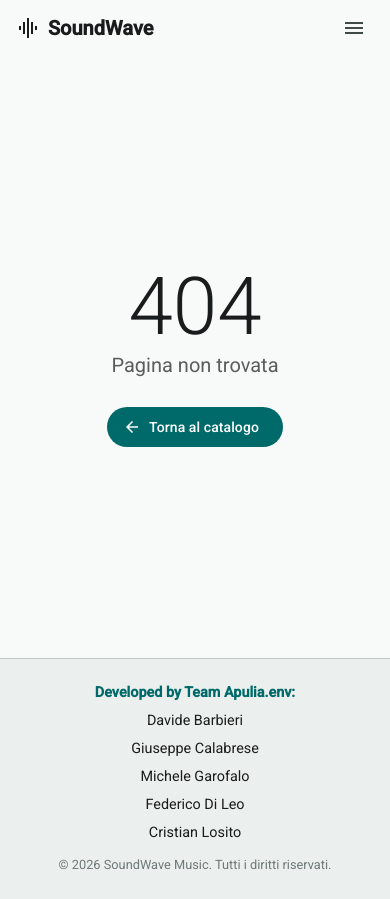
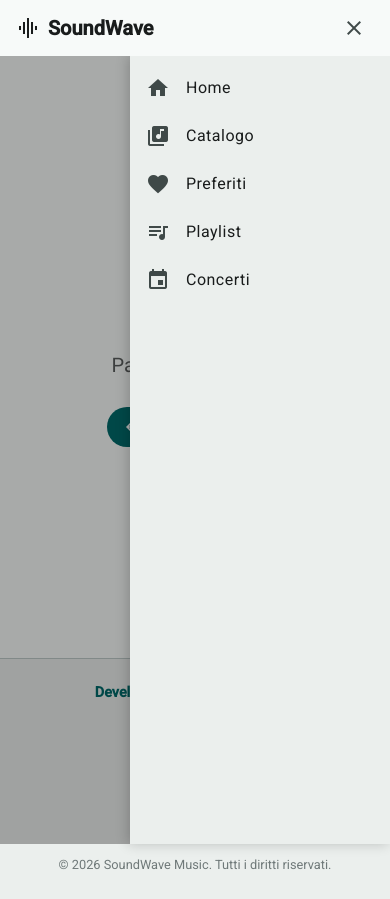
Before and after one commit to Rhaastrake/SoundWave-Music_Team-Apulia.env, an Angular app: page /not-found in a window 390 px wide. Both pictures are taken after a click on the button "menu". Built offline with nearby package versions, Linux system fonts and the light colour scheme.

Commit message:
Fixed burger button menu not opening

```diff
--- a/src/app/components/header/header.html
+++ b/src/app/components/header/header.html
@@ -10,7 +10,7 @@
         mat-button
         routerLink="/"
         routerLinkActive="active-link"
-        [routerLinkActiveOptions]="{ exact: true }"
+        [routerLinkActiveOptions]="exactMatch"
         >Home</a
       >
       <a mat-button routerLink="/catalog" routerLinkActive="active-link">Catalogo</a>
@@ -20,74 +20,62 @@
       <a mat-button routerLink="/prenotazioni" routerLinkActive="active-link">Prenotazioni</a>
     </nav>
 
-    <button mat-icon-button class="hamburger-btn" (click)="sidenav.toggle()" aria-label="Menu">
-      <mat-icon>menu</mat-icon>
+    <button
+      mat-icon-button
+      class="hamburger-btn"
+      type="button"
+      (click)="toggleMenu()"
+      [attr.aria-expanded]="isMenuOpen()"
+      [attr.aria-label]="menuLabel()"
+      aria-controls="mobile-drawer"
+    >
+      <mat-icon>{{ menuIcon() }}</mat-icon>
     </button>
   </div>
 </mat-toolbar>
 
-<mat-sidenav-container class="sidenav-container" [hasBackdrop]="true">
-  <mat-sidenav #sidenav mode="over" position="end" class="app-sidenav">
+<div class="menu-backdrop" [class.open]="isMenuOpen()" (click)="closeMenu()"></div>
+
+<nav id="mobile-drawer" class="mobile-drawer" [class.open]="isMenuOpen()">
   <mat-nav-list>
     <a
       mat-list-item
       routerLink="/"
       routerLinkActive="active-link"
-        [routerLinkActiveOptions]="{ exact: true }"
-        (click)="sidenav.close()"
+      [routerLinkActiveOptions]="exactMatch"
+      (click)="closeMenu()"
     >
       <mat-icon matListItemIcon>home</mat-icon>
       <span matListItemTitle>Home</span>
     </a>
-      <a
-        mat-list-item
-        routerLink="/catalog"
-        routerLinkActive="active-link"
-        (click)="sidenav.close()"
-      >
+
+    <a mat-list-item routerLink="/catalog" routerLinkActive="active-link" (click)="closeMenu()">
       <mat-icon matListItemIcon>library_music</mat-icon>
       <span matListItemTitle>Catalogo</span>
     </a>
-      <a
-        mat-list-item
-        routerLink="/favorites"
-        routerLinkActive="active-link"
-        (click)="sidenav.close()"
-      >
-        <mat-icon matListItemIcon>person</mat-icon>
+
+    <a mat-list-item routerLink="/favorites" routerLinkActive="active-link" (click)="closeMenu()">
+      <mat-icon matListItemIcon>favorite</mat-icon>
       <span matListItemTitle>Preferiti</span>
     </a>
-      <a
-        mat-list-item
-        routerLink="/playlists"
-        routerLinkActive="active-link"
-        (click)="sidenav.close()"
-      >
-        <mat-icon matListItemIcon>playlist</mat-icon>
+
+    <a mat-list-item routerLink="/playlists" routerLinkActive="active-link" (click)="closeMenu()">
+      <mat-icon matListItemIcon>queue_music</mat-icon>
       <span matListItemTitle>Playlist</span>
     </a>
-      <a
-        mat-list-item
-        routerLink="/concerts"
-        routerLinkActive="active-link"
-        (click)="sidenav.close()"
-      >
+
+    <a mat-list-item routerLink="/concerts" routerLinkActive="active-link" (click)="closeMenu()">
       <mat-icon matListItemIcon>event</mat-icon>
       <span matListItemTitle>Concerti</span>
     </a>
+
     <a
       mat-list-item
       routerLink="/prenotazioni"
       routerLinkActive="active-link"
-        (click)="sidenav.close()"
+      (click)="closeMenu()"
     >
-        <mat-icon matListItemIcon>confirmation_number</mat-icon>
-        <span matListItemTitle>Prenotazioni</span>
-      </a>
-    </mat-nav-list>
-  </mat-sidenav>
-
-  <mat-sidenav-content>
-    <ng-content></ng-content>
-  </mat-sidenav-content>
-</mat-sidenav-container>
+      <mat-icon matListItemIcon>confirmation</mat-icon></a
+    ></mat-nav-list
+  >
+</nav>
--- a/src/app/components/header/header.scss
+++ b/src/app/components/header/header.scss
@@ -1,7 +1,17 @@
+:host {
+  --app-header-height: 64px;
+}
+
+@media (max-width: 599px) {
+  :host {
+    --app-header-height: 56px;
+  }
+}
+
 .app-toolbar {
   position: sticky;
   top: 0;
-  z-index: 1000;
+  z-index: 1003;
   padding: 0 !important;
 
   .toolbar-container {
@@ -40,6 +50,55 @@
   }
 }
 
+.menu-backdrop {
+  position: fixed;
+  top: var(--app-header-height);
+  right: 0;
+  bottom: 0;
+  left: 0;
+  z-index: 1001;
+  background: rgba(0, 0, 0, 0.32);
+  opacity: 0;
+  visibility: hidden;
+  transition:
+    opacity 0.25s ease,
+    visibility 0.25s ease;
+
+  &.open {
+    opacity: 1;
+    visibility: visible;
+  }
+}
+
+.mobile-drawer {
+  position: fixed;
+  top: var(--app-header-height);
+  right: 0;
+  bottom: 0;
+  z-index: 1002;
+  width: 260px;
+  max-width: 80vw;
+  background: var(--mat-sys-surface-container, #fff);
+  color: var(--mat-sys-on-surface);
+  box-shadow: -2px 0 12px rgba(0, 0, 0, 0.2);
+  transform: translateX(100%);
+  visibility: hidden;
+  transition:
+    transform 0.25s ease,
+    visibility 0.25s ease;
+  overflow-y: auto;
+
+  &.open {
+    transform: translateX(0);
+    visibility: visible;
+  }
+
+  .active-link {
+    background-color: var(--mat-sys-secondary-container);
+    font-weight: 600;
+  }
+}
+
 @media (max-width: 768px) {
   .app-toolbar {
     .toolbar-container {
--- a/src/app/components/header/header.ts
+++ b/src/app/components/header/header.ts
@@ -1,8 +1,7 @@
-import { Component, signal } from '@angular/core';
+import { Component, computed, signal } from '@angular/core';
 import { MatButtonModule } from '@angular/material/button';
 import { MatIconModule } from '@angular/material/icon';
 import { MatListModule } from '@angular/material/list';
-import { MatSidenavModule } from '@angular/material/sidenav';
 import { MatToolbarModule } from '@angular/material/toolbar';
 import { RouterLink, RouterLinkActive } from '@angular/router';
 
@@ -14,14 +13,19 @@ import { RouterLink, RouterLinkActive } from '@angular/router';
     MatToolbarModule,
     MatButtonModule,
     MatIconModule,
-    MatSidenavModule,
     MatListModule,
   ],
   templateUrl: './header.html',
   styleUrl: './header.scss',
 })
 export class HeaderComponent {
-  isMenuOpen = signal(false);
+  readonly isMenuOpen = signal(false);
+
+  readonly menuIcon = computed(() => (this.isMenuOpen() ? 'close' : 'menu'));
+
+  readonly menuLabel = computed(() => (this.isMenuOpen() ? 'Chiudi menu' : 'Apri menu'));
+
+  readonly exactMatch = { exact: true };
 
   toggleMenu(): void {
     this.isMenuOpen.update((prev) => !prev);
```
Lines whose indentation alone changed are shown as unchanged.
